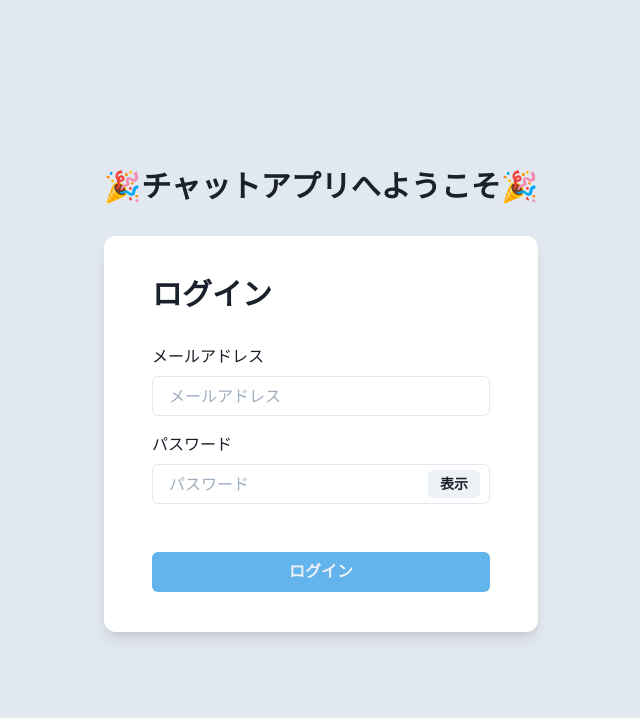
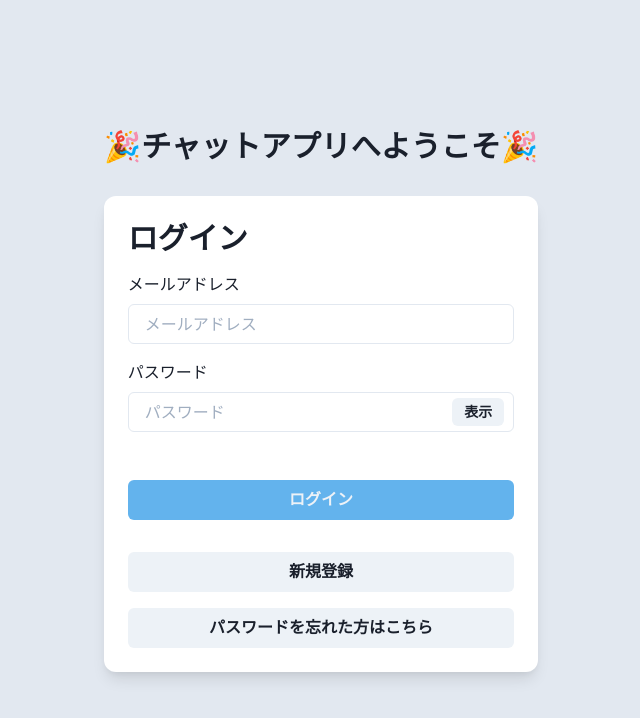
Before and after one commit to GrowUp-Haruno/react-firebase-auth, a React (Create React App) app: page / in a window 1280 px wide. Shown: the top 718 px of the page, without its empty margins (319-959 px from the left). Built offline with nearby package versions, Linux system fonts and the light colour scheme; no server answers.

Commit message:
SignIn側にボタンを追加

```diff
--- a/src/components/SignIn.tsx
+++ b/src/components/SignIn.tsx
@@ -1,11 +1,12 @@
-import { FC, memo } from 'react';
+import { Dispatch, FC, memo, SetStateAction } from 'react';
 import { useSignIn } from './hooks/useSignIn';
 import { AcountUserTypes } from './types/typeSign';
 import { FormInterfase } from '../interface/FormInterfase';
 import Card from '../atoms/Card';
-import { Stack, Heading } from '@chakra-ui/react';
+import { Stack, Heading,Spacer, Button } from '@chakra-ui/react';
 
-export const SignIn: FC = memo(() => {
+export const SignIn: FC<{ setIsSignIn: Dispatch<SetStateAction<boolean>> }> = memo(
+  ({ setIsSignIn }) => {
     const { inputValueState, buttonState, handleChangeObjectState, handleSubmit } = useSignIn();
     return (
       <Stack spacing={8} mx={'auto'} maxW={'lg'} py={12} px={6}>
@@ -33,9 +34,13 @@ export const SignIn: FC = memo(() => {
             buttonName="ログイン"
             buttonState={buttonState}
           />
+          <Spacer/>
+          <Button  fontsize="3xl">新規登録</Button>
+          <Button fontsize="3xl">パスワードを忘れた方はこちら</Button>
         </Card>
       </Stack>
     );
-});
+  }
+);
 
 SignIn.displayName = 'SignIn';
--- a/src/interface/FormInterfase.tsx
+++ b/src/interface/FormInterfase.tsx
@@ -36,7 +36,7 @@ export const FormInterfase = <T extends FormInputValueTypes>({
   buttonName,
 }: FormInterfasePropTypes<T>): JSX.Element => {
   return (
-    <Stack spacing={8} mx={'auto'} maxW={'lg'} py={4} px={6}>
+    <>
       <Box align={'flex-start'}>
         <Heading fontSize="3xl">{formTitle}</Heading>
       </Box>
@@ -76,7 +76,6 @@ export const FormInterfase = <T extends FormInputValueTypes>({
           {buttonName}
         </Button>
       </Stack>
-      {/* </form> */}
-    </Stack>
+    </>
   );
 };
--- a/src/pages/App.tsx
+++ b/src/pages/App.tsx
@@ -1,15 +1,17 @@
 import { SignIn } from '../components/SignIn';
 // import './App.css';
-// import { SignUp } from '../components/SignUp';
+import { SignUp } from '../components/SignUp';
 import { useApp } from './hooks/useApp';
 // import { SignOut } from '../components/SignOut';
 // import { ChangeProfile } from '../components/ChangeProfile';
 import { ChakraProvider, Flex, useColorModeValue } from '@chakra-ui/react';
 import Chat from '../components/Chat';
 import Loading from '../components/Loading';
+import { useState } from 'react';
 
 const App = () => {
   const { signInUser, loginCheck } = useApp();
+    const [isSignIn, setIsSignIn] = useState<boolean>(true);
   return (
     <ChakraProvider>
       <Flex
@@ -19,12 +21,13 @@ const App = () => {
         justify={'center'}
         bg={useColorModeValue('gray.200', 'gray.800')}
       >
-        {/* <SignUp /> */}
         {signInUser === null ? (
           loginCheck ? (
             <Loading />
+          ) : isSignIn ? (
+              <SignIn setIsSignIn={setIsSignIn}/>
           ) : (
-            <SignIn />
+            <SignUp />
           )
         ) : (
           <>
```
Lines whose indentation alone changed are shown as unchanged.
